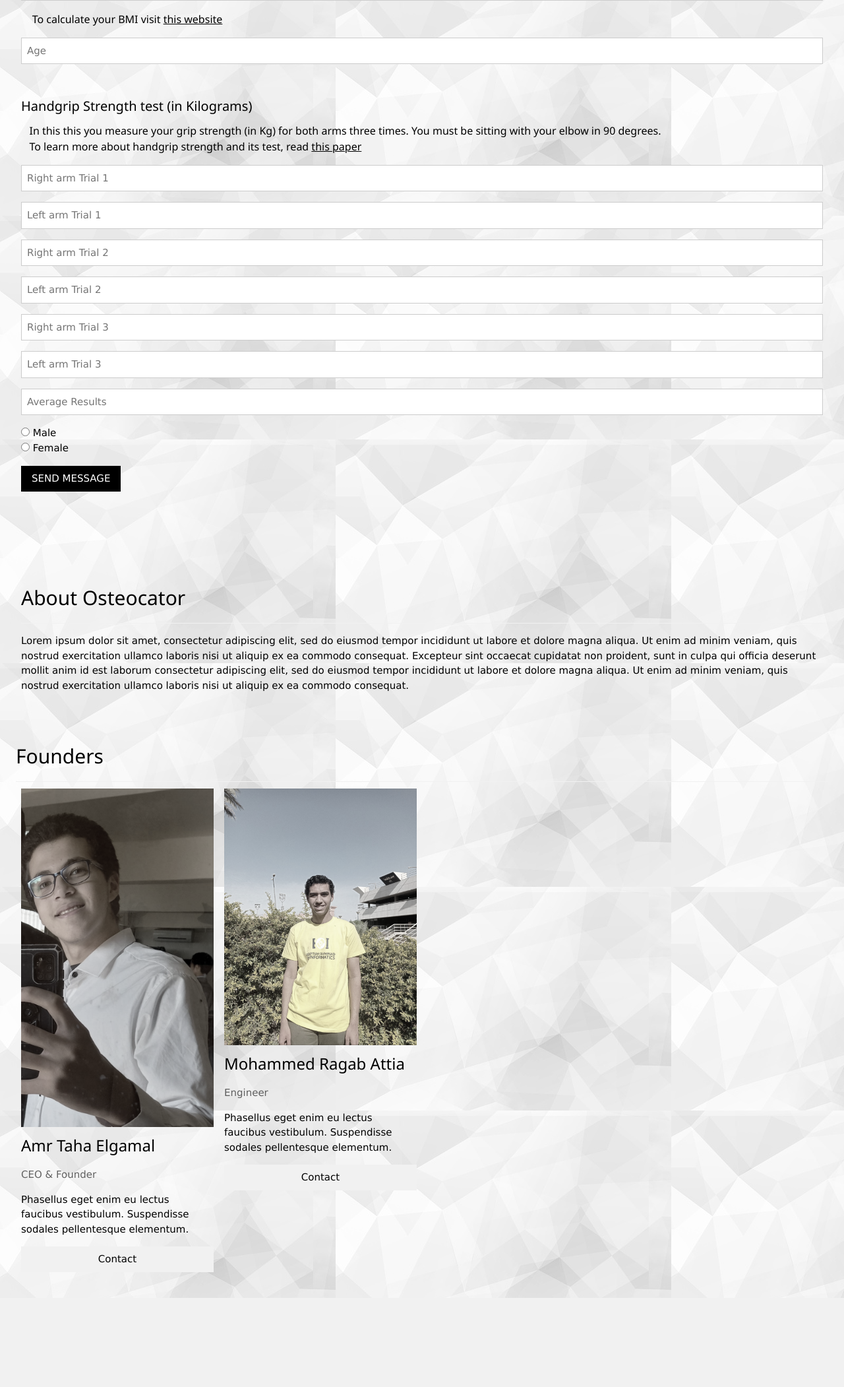
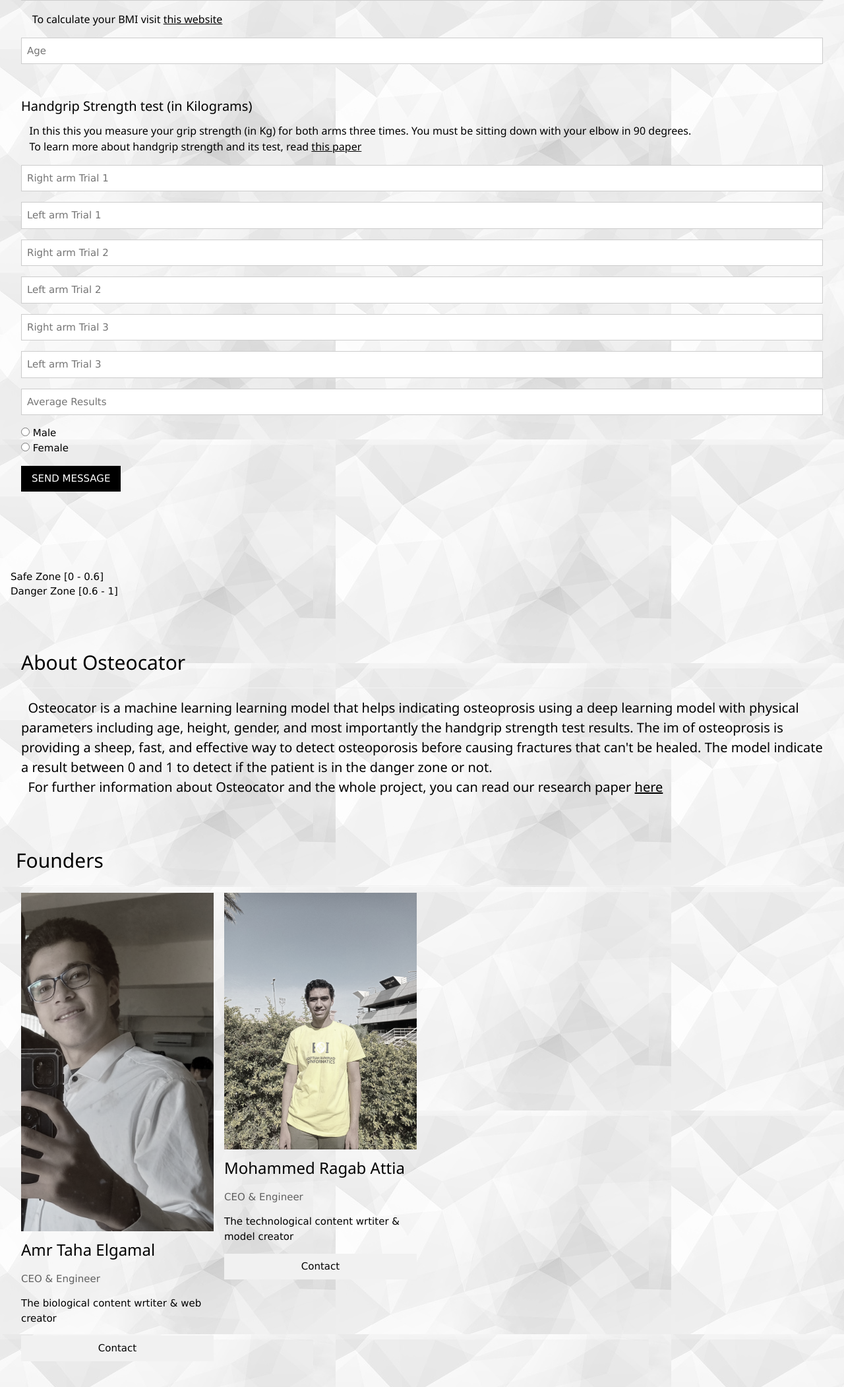
Before and after one commit to MohammedRSaad/MohammedRSaad.github.io, a Flask app: template templates/index_about_file.html in a window 1280 px wide. Shown: the part 351-2453 px from the top of the page at 66% size. Before the commit the page ends 2318 px from the top, so only its background shows below. Run offline with Flask 2, Linux system fonts and the light colour scheme; the template is opened without the code that fills it, so the values that code supplies are empty.

Commit message:
adding file about

```diff
--- a/templates/index_about_file.html
+++ b/templates/index_about_file.html
@@ -38,7 +38,7 @@
           <br>
 
           <h4>Handgrip Strength test (in Kilograms)</h4>
-          <h6>&nbsp; &nbsp;In this this you measure your grip strength (in Kg) for both arms three times. You must be sitting with your elbow in 90 degrees.<br>
+          <h6>&nbsp; &nbsp;In this this you measure your grip strength (in Kg) for both arms three times. You must be sitting down with your elbow in 90 degrees.<br>
             &nbsp; &nbsp;To learn more about handgrip strength and its test, read <a href="google.com">this paper</a></h6>
           <input class="w3-input w3-section w3-border" type="number" placeholder="Right arm Trial 1" required name="wieght4">
           <input class="w3-input w3-section w3-border" type="number" placeholder="Left arm Trial 1" required name="wieght5">
@@ -61,15 +61,24 @@
         <h4>
 	{{ prediction_text }}</h4>
     </div>
+    <p>
+      <br> Safe Zone [0 - 0.6] <br> Danger Zone [0.6 - 1]
+    </p>
+
 
 
 <!-- About Section -->
 <div class="w3-container w3-padding-32" id="about">
   <h2 class="w3-border-bottom w3-border-light-grey w3-padding-16">About Osteocator</h2>
-  <p>Lorem ipsum dolor sit amet, consectetur adipiscing elit, sed do eiusmod tempor incididunt ut labore et dolore magna aliqua. Ut enim ad minim veniam, quis nostrud exercitation ullamco laboris nisi ut aliquip ex ea commodo consequat. Excepteur sint
-    occaecat cupidatat non proident, sunt in culpa qui officia deserunt mollit anim id est laborum consectetur adipiscing elit, sed do eiusmod tempor incididunt ut labore et dolore magna aliqua. Ut enim ad minim veniam, quis nostrud exercitation ullamco
-    laboris nisi ut aliquip ex ea commodo consequat.
-  </p>
+  <p><h4>
+    &nbsp;&nbsp;Osteocator is a machine learning learning model that helps indicating osteoprosis using a deep learning
+    model with physical parameters including age, height, gender, and most importantly the handgrip strength test results.
+    The im of osteoprosis is providing a sheep, fast, and effective way to detect osteoporosis before causing fractures
+    that can't be healed. The model indicate a result between 0 and 1 to detect if the patient is in the danger zone or not.
+    <br>
+    &nbsp;&nbsp;For further information about Osteocator and the whole project, you can read our research paper <a href=""> here </a>
+
+  </h4></p>
 </div>
 
 <!-- Founders Section -->
@@ -78,16 +87,16 @@
   <div class="w3-col l3 m6 w3-margin-bottom">
     <img src="Amr.jpg" alt="Amr" style="width:100%">
     <h3>Amr Taha Elgamal</h3>
-    <p class="w3-opacity">CEO & Founder</p>
-    <p>Phasellus eget enim eu lectus faucibus vestibulum. Suspendisse sodales pellentesque elementum.</p>
+    <p class="w3-opacity">CEO & Engineer</p>
+    <p>The biological content wrtiter & web creator</p>
     <p><button class="w3-button w3-light-grey w3-block">Contact</button></p>
   </div>
 
   <div class="w3-col l3 m6 w3-margin-bottom">
       <img src="Ragab.jpg" alt="Mohammed" style="width:100%">
       <h3>Mohammed Ragab Attia</h3>
-      <p class="w3-opacity">Engineer</p>
-      <p>Phasellus eget enim eu lectus faucibus vestibulum. Suspendisse sodales pellentesque elementum.</p>
+      <p class="w3-opacity">CEO & Engineer</p>
+      <p>The technological content wrtiter & model creator</p>
       <p><button class="w3-button w3-light-grey w3-block">Contact</button></p>
   </div>
 
```
